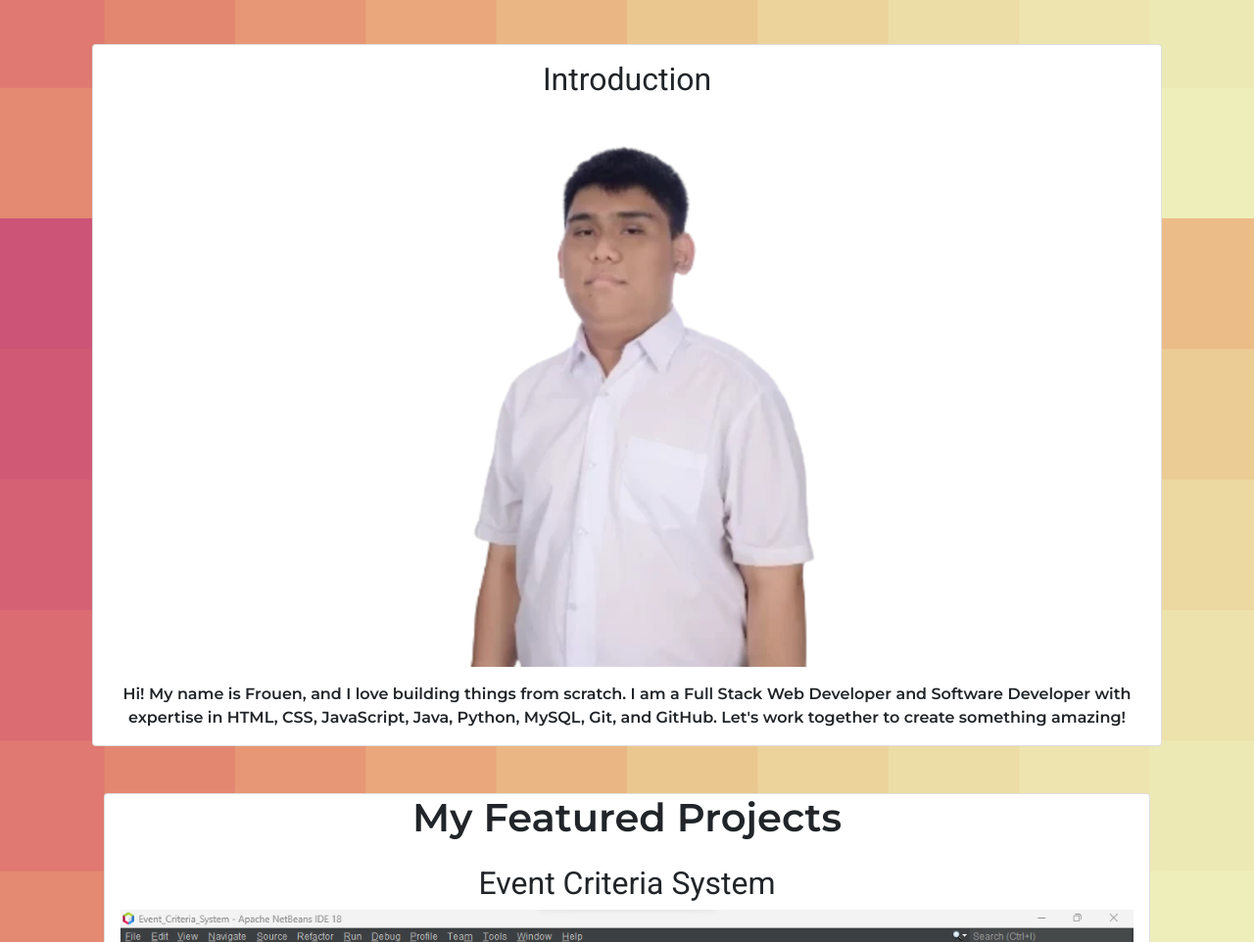
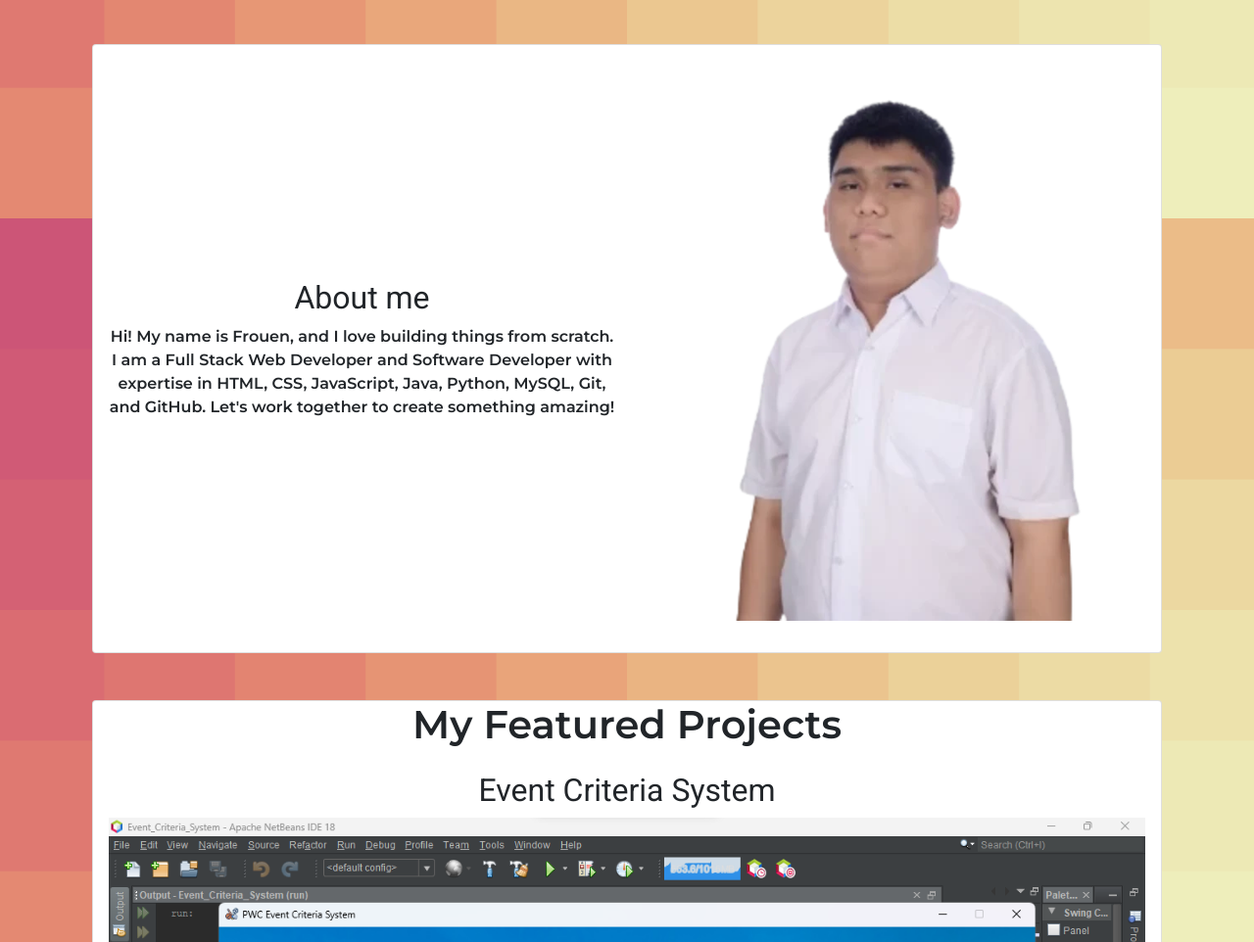
Before and after one commit to WenDEVLIFE/MyPortfolio, a plain HTML site: page index.html in a window 1280 px wide. Shown: the part 1377-2339 px from the top of the page at 98% size. Drawn offline with nearby package versions, Linux system fonts and the light colour scheme.

Commit message:
changes of position

```diff
--- a/index.html
+++ b/index.html
@@ -50,9 +50,9 @@
   <div class="container">
     <!-- id is an attribute to name a tag uniquely -->
     <section id="landing" class="text-center mt-5">
-      <h1>Full Stack Web Developer and Software Developer</h1>
-      <p>I'm a second year student from Philippine Women's College.</p>
       <img src="./pictures/drip.jpg" id="profile" class="img-fluid">
+      <h1>Freelance Software Developer</h1>
+      <p>I'm a third year student from Philippine Women's College.</p >
       <a href="mailto:medinajrfrouen@gmail.com" class="btn btn-primary btn-lg mt-3">Let's Work Together</a>
     </section>
 
@@ -104,12 +104,21 @@
     <section id="introduction" class="text-center mt-5">
       <div class="card">
         <div class="card-body">
-        <h2 class="card-title">Introduction</h2>
-        <img src="./pictures/wenwen.png" class="img-fluid mb-3" alt="Profile Image">
+          <div class="row">
+            <div class="col-md-6 d-flex align-items-center">
+              <div>
+                <h2 class="card-title">About me</h2>
                 <p class="card-text text-dark">Hi! My name is Frouen, and I love building things from scratch. I am a Full Stack Web Developer and Software Developer with expertise in HTML, CSS, JavaScript, Java, Python, MySQL, Git, and GitHub. Let's work together to create something amazing!</p>
               </div>
             </div>
+            <div class="col-md-6">
+              <img src="./pictures/wenwen.png" class="img-fluid mb-3" alt="Profile Image">
+            </div>
+          </div>
+        </div>
+      </div>
     </section>
+  </div>
 
 <div class="container">
   <section id="introduction" class="text-center mt-5">
```
Lines whose indentation alone changed are shown as unchanged.
